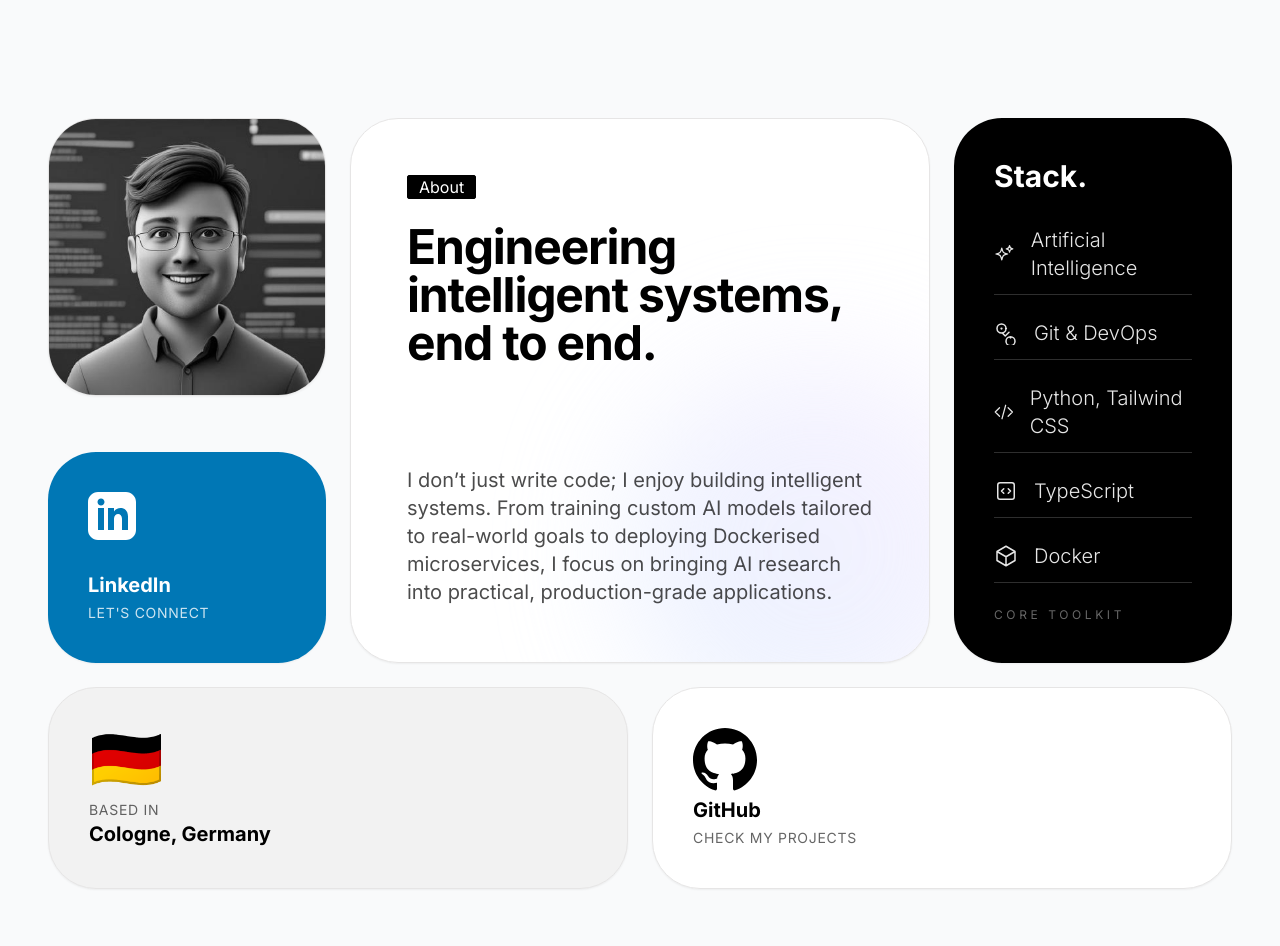
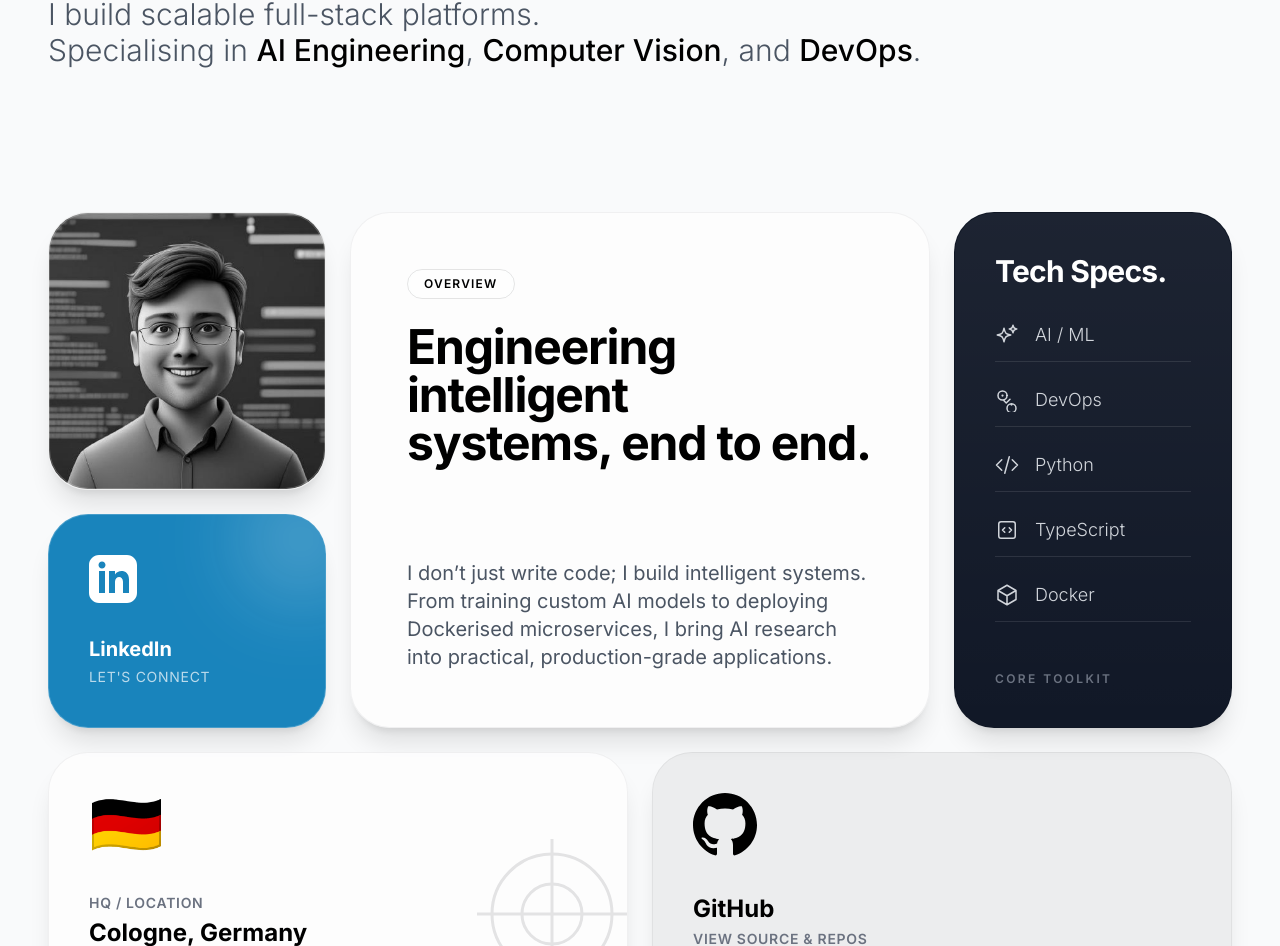
Before and after one commit to barbininiccolo/barbininiccolo.github.io, a SvelteKit app: page / in a window 1280 px wide. Shown: the part 586-1532 px from the top of the page. Built offline with nearby package versions, Linux system fonts and the light colour scheme.

Commit message:
feat(homepage): redesign landing page as an interactive bento grid
- Implement responsive bento box layout for profile, about, and tech stack sections.
- Integrate tilt Svelte action for interactive 3D card physics.
- Update hero section with large-scale typography and shimmer text effects.

```diff
--- a/src/routes/+page.svelte
+++ b/src/routes/+page.svelte
@@ -1,80 +1,125 @@
-<section class="flex flex-col gap-10 text-base-content">
+<script>
+  // Svelte Action for 3D Tilt Effect on cards
+  function tilt(node) {
+    const handleMove = (e) => {
+      const rect = node.getBoundingClientRect();
+      const x = e.clientX - rect.left;
+      const y = e.clientY - rect.top;
+      const xPct = x / rect.width - 0.5;
+      const yPct = y / rect.height - 0.5;
 
-  <!-- Hero Section: HUGE Typography -->
-  <div class="py-10 md:py-20">
+      // Calculate rotation and lighting
+      node.style.transform = `perspective(1000px) rotateX(${yPct * -10}deg) rotateY(${xPct * 10}deg) scale3d(1.02, 1.02, 1.02)`;
+      node.style.boxShadow = `${xPct * -20}px ${yPct * -20}px 30px rgba(0,0,0,0.1), inset 0 0 0 1px rgba(255,255,255,0.2)`;
+    };
+
+    const handleLeave = () => {
+      node.style.transform = `perspective(1000px) rotateX(0) rotateY(0) scale3d(1, 1, 1)`;
+      node.style.boxShadow = `none`;
+    };
+
+    node.addEventListener('mousemove', handleMove);
+    node.addEventListener('mouseleave', handleLeave);
+
+    return {
+      destroy() {
+        node.removeEventListener('mousemove', handleMove);
+        node.removeEventListener('mouseleave', handleLeave);
+      }
+    };
+  }
+</script>
+
+<section class="flex flex-col gap-16 text-base-content">
+
+  <!-- Hero Section: Product Launch Style -->
+  <div class="py-10 md:py-20 relative">
+    <!-- Pulse Badge -->
+    <div class="inline-flex items-center gap-3 px-4 py-2 rounded-full bg-white/60 dark:bg-white/5 border border-black/10 dark:border-white/10 backdrop-blur-md mb-8 shadow-sm">
+      <span class="relative flex h-3 w-3">
+        <span class="animate-ping absolute inline-flex h-full w-full rounded-full bg-green-400 opacity-75"></span>
+        <span class="relative inline-flex rounded-full h-3 w-3 bg-green-500"></span>
+      </span>
+      <span class="text-sm font-medium dark:text-gray-300">Greetings</span>
+    </div>
+
     <h1 class="text-6xl md:text-8xl lg:text-9xl font-bold tracking-tighter leading-[0.9] mb-8">
       Niccolò Barbini <br />
-      <span class="text-gray-300 dark:text-gray-700">AI software engineer</span>
+      <!-- Animated Gradient Text -->
+      <span class="text-transparent bg-clip-text bg-gradient-to-r from-blue-500 via-purple-500 to-blue-500 bg-[length:200%_auto] animate-text-shimmer">
+        AI Engineer.
+      </span>
     </h1>
-    <p class="text-2xl md:text-3xl opacity-70 max-w-4xl leading-relaxed font-light">
+    <p class="text-2xl md:text-3xl dark:text-gray-400 text-gray-600 max-w-4xl leading-relaxed font-light">
       I build scalable full-stack platforms. <br class="hidden md:block" />
-      Specialising in <span class="font-bold opacity-100">AI Engineering</span>,
-      <span class="font-bold opacity-100">Computer Vision</span>, and
-      <span class="font-bold opacity-100">DevOps</span>.
+      Specialising in <span class="font-medium text-black dark:text-white">AI Engineering</span>,
+      <span class="font-medium text-black dark:text-white">Computer Vision</span>, and
+      <span class="font-medium text-black dark:text-white">DevOps</span>.
     </p>
   </div>
 
-  <!-- The Bento Grid -->
+  <!-- The Modern Bento Grid -->
   <div class="grid grid-cols-1 md:grid-cols-3 lg:grid-cols-4 gap-6 w-full">
 
-    <!-- Block 1: Profile Picture (Square) -->
-    <div class="aspect-square rounded-[3rem] overflow-hidden border border-base-300 shadow-sm group relative">
+    <!-- Block 1: Profile Picture -->
+    <div use:tilt class="aspect-square rounded-[2.5rem] overflow-hidden border border-black/5 dark:border-white/10 bg-white/50 dark:bg-white/5 backdrop-blur-xl shadow-xl transition-all duration-300 ease-out group relative">
       <img
         src="/images/nb.jpg"
         alt="Niccolò Barbini"
-        class="w-full h-full object-cover grayscale hover:grayscale-0 transition duration-700 ease-in-out scale-110 group-hover:scale-100"
+        class="w-full h-full object-cover grayscale hover:grayscale-0 transition duration-700 ease-in-out scale-105 group-hover:scale-100"
       />
+      <!-- Inner glass highlight -->
+      <div class="absolute inset-0 ring-1 ring-inset ring-white/20 rounded-[2.5rem] pointer-events-none"></div>
     </div>
 
-    <!-- Block 2: About (Large) -->
-    <div class="md:col-span-2 md:row-span-2 min-h-[500px] p-10 md:p-14 rounded-[3rem] bg-base-100 border border-base-300 shadow-sm relative overflow-hidden group hover:shadow-2xl transition duration-500">
+    <!-- Block 2: About -->
+    <div use:tilt class="md:col-span-2 md:row-span-2 min-h-[500px] p-10 md:p-14 rounded-[2.5rem] bg-white/60 dark:bg-white/5 backdrop-blur-xl border border-black/5 dark:border-white/10 shadow-xl relative overflow-hidden group transition-all duration-300 ease-out">
       <div class="relative z-10 flex flex-col h-full justify-between">
         <div>
-          <div class="badge badge-lg badge-neutral text-neutral-content mb-6">About</div>
-          <h2 class="text-3xl md:text-5xl font-bold mb-6 tracking-tight">Engineering intelligent systems, <br/> end to end.</h2>
+          <div class="px-4 py-1.5 rounded-full border border-black/10 dark:border-white/20 text-xs font-semibold uppercase tracking-widest w-max mb-6 backdrop-blur-md">
+            Overview
+          </div>
+          <h2 class="text-3xl md:text-5xl font-bold mb-6 tracking-tight leading-tight">
+            Engineering intelligent <br/> systems, end to end.
+          </h2>
         </div>
-        <p class="text-lg md:text-xl opacity-70 leading-relaxed max-w-lg">
-          I don’t just write code; I enjoy building intelligent systems. From training custom AI models tailored to real-world goals to deploying Dockerised microservices, I focus on bringing AI research into practical, production-grade applications.
+        <p class="text-lg md:text-xl dark:text-gray-400 text-gray-600 leading-relaxed max-w-lg">
+          I don’t just write code; I build intelligent systems. From training custom AI models to deploying Dockerised microservices, I bring AI research into practical, production-grade applications.
         </p>
       </div>
-      <!-- Decorative Gradient -->
-      <div class="absolute -bottom-20 -right-20 w-96 h-96 bg-gradient-to-tr from-blue-100 to-purple-100 dark:from-blue-900/40 dark:to-purple-900/40 rounded-full blur-3xl opacity-60 group-hover:scale-125 transition duration-1000"></div>
+      <!-- Moving Gradient Spotlight inside the card -->
+      <div class="absolute -bottom-20 -right-20 w-96 h-96 bg-gradient-to-tr from-blue-400/30 to-purple-400/30 dark:from-blue-600/20 dark:to-purple-600/20 rounded-full blur-[80px] opacity-0 group-hover:opacity-100 group-hover:scale-150 transition-all duration-700"></div>
     </div>
 
-    <!-- Block 3: Tech Stack (Tall) -->
-    <div class="md:col-span-1 md:row-span-2 min-h-[500px] p-10 rounded-[3rem] bg-neutral text-neutral-content shadow-sm flex flex-col justify-between hover:scale-[1.02] transition duration-500">
-      <div>
-        <h3 class="text-3xl font-bold mb-8">Stack.</h3>
-        <ul class="space-y-6 text-lg md:text-xl font-light opacity-90">
+    <!-- Block 3: Tech Stack (Tech Specs style) -->
+    <div use:tilt class="md:col-span-1 md:row-span-2 min-h-[500px] p-10 rounded-[2.5rem] bg-gray-900 dark:bg-white/5 backdrop-blur-xl border border-black/5 dark:border-white/10 text-white shadow-xl flex flex-col justify-between transition-all duration-300 ease-out group relative overflow-hidden">
+      <div class="relative z-10">
+        <h3 class="text-3xl font-bold mb-8 tracking-tight">Tech Specs.</h3>
+        <ul class="space-y-6 text-lg font-light text-gray-300">
 
-          <!-- Artificial Intelligence-->
-          <li class="flex items-center gap-4 border-b border-neutral-content/20 pb-3 group-hover:pl-2 transition-all duration-300">
+          <li class="flex items-center gap-4 border-b border-white/10 pb-3 group-hover:text-white transition-colors duration-300 hover:!text-blue-400 cursor-default">
             <svg class="w-6 h-6" fill="none" stroke="currentColor" stroke-width="1.5" viewBox="0 0 24 24"><path stroke-linecap="round" stroke-linejoin="round" d="M9.813 15.904L9 18.75l-.813-2.846a4.5 4.5 0 00-3.09-3.09L2.25 12l2.846-.813a4.5 4.5 0 003.09-3.09L9 5.25l.813 2.846a4.5 4.5 0 003.09 3.09L15.75 12l-2.846.813a4.5 4.5 0 00-3.09 3.09zM18.259 8.715L18 9.75l-.259-1.035a3.375 3.375 0 00-2.455-2.456L14.25 6l1.036-.259a3.375 3.375 0 002.455-2.456L18 2.25l.259 1.035a3.375 3.375 0 002.456 2.456L21.75 6l-1.035.259a3.375 3.375 0 00-2.456 2.456z"></path></svg>
-            <span>Artificial Intelligence</span>
+            <span>AI / ML</span>
           </li>
 
-          <!-- Git -->
-          <li class="flex items-center gap-4 border-b border-neutral-content/20 pb-3 group-hover:pl-2 transition-all duration-300 delay-150">
+          <li class="flex items-center gap-4 border-b border-white/10 pb-3 group-hover:text-white transition-colors duration-300 hover:!text-orange-400 cursor-default">
             <svg class="w-6 h-6" fill="none" stroke="currentColor" stroke-width="1.5" viewBox="0 0 24 24"><path stroke-linecap="round" stroke-linejoin="round" d="M9 12.75L11.25 15 15 11.25M7.5 3a4.5 4.5 0 100 9 4.5 4.5 0 000-9zm9 12.75a4.5 4.5 0 100 9 4.5 4.5 0 000-9zM7.5 7.5h.008v.008H7.5V7.5zm.375 0a.375.375 0 11-.75 0 .375.375 0 01.75 0zM16.5 16.5h.008v.008H16.5V16.5zm.375 0a.375.375 0 11-.75 0 .375.375 0 01.75 0zM12 7.5h.008v.008H12V7.5zm.375 0a.375.375 0 11-.75 0 .375.375 0 01.75 0z"></path></svg>
-            <span>Git & DevOps</span>
+            <span>DevOps</span>
           </li>
 
-          <!-- Python -->
-          <li class="flex items-center gap-4 border-b border-neutral-content/20 pb-3 group-hover:pl-2 transition-all duration-300 delay-200">
+          <li class="flex items-center gap-4 border-b border-white/10 pb-3 group-hover:text-white transition-colors duration-300 hover:!text-yellow-400 cursor-default">
              <svg class="w-6 h-6" fill="none" stroke="currentColor" stroke-width="1.5" viewBox="0 0 24 24"><path stroke-linecap="round" stroke-linejoin="round" d="M17.25 6.75L22.5 12l-5.25 5.25m-10.5 0L1.5 12l5.25-5.25m7.5-3l-4.5 16.5"></path></svg>
-             <span>Python, Tailwind CSS</span>
+             <span>Python</span>
           </li>
 
-          <!-- TypeScript -->
-          <li class="flex items-center gap-4 border-b border-neutral-content/20 pb-3 group-hover:pl-2 transition-all duration-300 delay-100">
+          <li class="flex items-center gap-4 border-b border-white/10 pb-3 group-hover:text-white transition-colors duration-300 hover:!text-blue-400 cursor-default">
             <svg class="w-6 h-6" fill="none" stroke="currentColor" stroke-width="1.5" viewBox="0 0 24 24">
               <path stroke-linecap="round" stroke-linejoin="round" d="M14.25 9.75L16.5 12l-2.25 2.25m-4.5 0L7.5 12l2.25-2.25M6 20.25h12A2.25 2.25 0 0020.25 18V6A2.25 2.25 0 0018 3.75H6A2.25 2.25 0 003.75 6v12A2.25 2.25 0 006 20.25z"></path>
             </svg>
             <span>TypeScript</span>
           </li>
 
-          <!-- Docker -->
-          <li class="flex items-center gap-4 border-b border-neutral-content/20 pb-3 group-hover:pl-2 transition-all duration-300 delay-150">
+          <li class="flex items-center gap-4 border-b border-white/10 pb-3 group-hover:text-white transition-colors duration-300 hover:!text-cyan-400 cursor-default">
             <svg class="w-6 h-6" fill="none" stroke="currentColor" stroke-width="1.5" viewBox="0 0 24 24">
               <path stroke-linecap="round" stroke-linejoin="round" d="M21 7.5l-9-5.25L3 7.5m18 0l-9 5.25m9-5.25v9l-9 5.25M3 7.5l9 5.25M3 7.5v9l9 5.25m0-9v9"></path>
             </svg>
@@ -82,33 +127,40 @@
           </li>
         </ul>
       </div>
-      <div class="text-xs uppercase tracking-[0.3em] opacity-40 mt-6">Core Toolkit</div>
+      <div class="text-xs font-semibold uppercase tracking-[0.2em] text-gray-500 mt-6 relative z-10">Core Toolkit</div>
+      <!-- Subtle top-down gradient for dark cards -->
+      <div class="absolute inset-0 bg-gradient-to-b from-white/5 to-transparent pointer-events-none"></div>
     </div>
 
-    <!-- Block 4: LinkedIn (Square) -->
-    <a href="https://www.linkedin.com/in/n-barbini" target="_blank" class="p-10 rounded-[3rem] bg-[#0077b5] text-white shadow-sm flex flex-col justify-between hover:bg-[#005a8a] transition duration-300 group">
-      <svg class="w-12 h-12 fill-current group-hover:scale-110 transition duration-300" viewBox="0 0 24 24"><path d="M19 0h-14c-2.761 0-5 2.239-5 5v14c0 2.761 2.239 5 5 5h14c2.761 0 5-2.239 5-5v-14c0-2.761-2.239-5-5-5zm-11 19h-3v-11h3v11zm-1.5-12.268c-.966 0-1.75-.79-1.75-1.764s.784-1.764 1.75-1.764 1.75.79 1.75 1.764-.783 1.764-1.75 1.764zm13.5 12.268h-3v-5.604c0-3.368-4-3.113-4 0v5.604h-3v-11h3v1.765c1.396-2.586 7-2.777 7 2.476v6.759z"/></svg>
-      <div>
+    <!-- Block 4: LinkedIn -->
+    <a use:tilt href="https://www.linkedin.com/in/n-barbini" target="_blank" class="p-10 rounded-[2.5rem] bg-[#0077b5]/90 backdrop-blur-xl border border-white/20 text-white shadow-xl flex flex-col justify-between hover:bg-[#0077b5] transition-all duration-300 ease-out group relative overflow-hidden">
+      <svg class="w-12 h-12 fill-current relative z-10" viewBox="0 0 24 24"><path d="M19 0h-14c-2.761 0-5 2.239-5 5v14c0 2.761 2.239 5 5 5h14c2.761 0 5-2.239 5-5v-14c0-2.761-2.239-5-5-5zm-11 19h-3v-11h3v11zm-1.5-12.268c-.966 0-1.75-.79-1.75-1.764s.784-1.764 1.75-1.764 1.75.79 1.75 1.764-.783 1.764-1.75 1.764zm13.5 12.268h-3v-5.604c0-3.368-4-3.113-4 0v5.604h-3v-11h3v1.765c1.396-2.586 7-2.777 7 2.476v6.759z"/></svg>
+      <div class="relative z-10 mt-8">
         <div class="font-bold text-xl">LinkedIn</div>
-        <div class="text-sm opacity-80 uppercase tracking-wider mt-1">Let's connect</div>
+        <div class="text-sm text-white/70 uppercase tracking-wider mt-1">Let's connect</div>
       </div>
+      <div class="absolute -top-10 -right-10 w-32 h-32 bg-white/20 rounded-full blur-2xl group-hover:scale-150 transition-transform duration-500"></div>
     </a>
 
     <!-- Block 5: Status -->
-    <div class="md:col-span-1 lg:col-span-2 p-10 rounded-[3rem] bg-base-200 border border-base-300 shadow-sm flex flex-col justify-between group hover:bg-base-300 transition duration-500">
-      <div class="text-6xl mb-2 group-hover:scale-110 transition duration-300 origin-left">🇩🇪</div>
-      <div>
-        <div class="text-sm opacity-60 uppercase tracking-wider mt-1">Based In</div>
-        <div class="font-bold text-xl">Cologne, Germany</div>
+    <div use:tilt class="md:col-span-1 lg:col-span-2 p-10 rounded-[2.5rem] bg-white/60 dark:bg-white/5 backdrop-blur-xl border border-black/5 dark:border-white/10 shadow-xl flex flex-col justify-between group transition-all duration-300 ease-out relative overflow-hidden">
+      <div class="text-6xl mb-2 relative z-10">🇩🇪</div>
+      <div class="relative z-10 mt-8">
+        <div class="text-sm dark:text-gray-400 text-gray-500 uppercase tracking-wider font-semibold">HQ / Location</div>
+        <div class="font-bold text-2xl mt-1">Cologne, Germany</div>
+      </div>
+      <!-- Map lines/grid decoration -->
+      <div class="absolute right-0 bottom-0 opacity-10 dark:opacity-5 pointer-events-none">
+        <svg width="150" height="150" viewBox="0 0 100 100" class="group-hover:scale-110 transition-transform duration-700"><circle cx="50" cy="50" r="40" stroke="currentColor" stroke-width="2" fill="none"/><circle cx="50" cy="50" r="20" stroke="currentColor" stroke-width="2" fill="none"/><line x1="50" y1="0" x2="50" y2="100" stroke="currentColor" stroke-width="2"/><line x1="0" y1="50" x2="100" y2="50" stroke="currentColor" stroke-width="2"/></svg>
       </div>
     </div>
 
     <!-- Block 6: GitHub -->
-    <a href="https://github.com/barbininiccolo" target="_blank" class="md:col-span-1 lg:col-span-2 p-10 rounded-[3rem] bg-base-100 border border-base-300 shadow-sm flex flex-col justify-between hover:bg-base-200 transition duration-300 group">
-      <svg class="w-16 h-16 group-hover:rotate-12 transition duration-500" fill="currentColor" viewBox="0 0 24 24"><path d="M12 0c-6.626 0-12 5.373-12 12 0 5.302 3.438 9.8 8.207 11.387.599.111.793-.261.793-.577v-2.234c-3.338.726-4.033-1.416-4.033-1.416-.546-1.387-1.333-1.756-1.333-1.756-1.089-.745.083-.729.083-.729 1.205.084 1.839 1.237 1.839 1.237 1.07 1.834 2.807 1.304 3.492.997.107-.775.418-1.305.762-1.604-2.665-.305-5.467-1.334-5.467-5.931 0-1.311.469-2.381 1.236-3.221-.124-.303-.535-1.524.117-3.176 0 0 1.008-.322 3.301 1.23.957-.266 1.983-.399 3.003-.404 1.02.005 2.047.138 3.006.404 2.291-1.552 3.297-1.23 3.297-1.23.653 1.653.242 2.874.118 3.176.77.84 1.235 1.911 1.235 3.221 0 4.609-2.807 5.624-5.479 5.921.43.372.823 1.102.823 2.222v3.293c0 .319.192.694.801.576 4.765-1.589 8.199-6.086 8.199-11.386 0-6.627-5.373-12-12-12z"/></svg>
-      <div>
-        <div class="font-bold text-xl">GitHub</div>
-        <div class="text-sm opacity-60 uppercase tracking-wider mt-1">Check my projects</div>
+    <a use:tilt href="https://github.com/barbininiccolo" target="_blank" class="md:col-span-1 lg:col-span-2 p-10 rounded-[2.5rem] bg-black/5 dark:bg-white/5 backdrop-blur-xl border border-black/5 dark:border-white/10 shadow-xl flex flex-col justify-between hover:bg-black/10 dark:hover:bg-white/10 transition-all duration-300 ease-out group relative">
+      <svg class="w-16 h-16 group-hover:rotate-12 transition duration-500 relative z-10" fill="currentColor" viewBox="0 0 24 24"><path d="M12 0c-6.626 0-12 5.373-12 12 0 5.302 3.438 9.8 8.207 11.387.599.111.793-.261.793-.577v-2.234c-3.338.726-4.033-1.416-4.033-1.416-.546-1.387-1.333-1.756-1.333-1.756-1.089-.745.083-.729.083-.729 1.205.084 1.839 1.237 1.839 1.237 1.07 1.834 2.807 1.304 3.492.997.107-.775.418-1.305.762-1.604-2.665-.305-5.467-1.334-5.467-5.931 0-1.311.469-2.381 1.236-3.221-.124-.303-.535-1.524.117-3.176 0 0 1.008-.322 3.301 1.23.957-.266 1.983-.399 3.003-.404 1.02.005 2.047.138 3.006.404 2.291-1.552 3.297-1.23 3.297-1.23.653 1.653.242 2.874.118 3.176.77.84 1.235 1.911 1.235 3.221 0 4.609-2.807 5.624-5.479 5.921.43.372.823 1.102.823 2.222v3.293c0 .319.192.694.801.576 4.765-1.589 8.199-6.086 8.199-11.386 0-6.627-5.373-12-12-12z"/></svg>
+      <div class="relative z-10 mt-8">
+        <div class="font-bold text-2xl">GitHub</div>
+        <div class="text-sm dark:text-gray-400 text-gray-500 uppercase tracking-wider mt-1 font-semibold">View Source & Repos</div>
       </div>
     </a>
 
```
